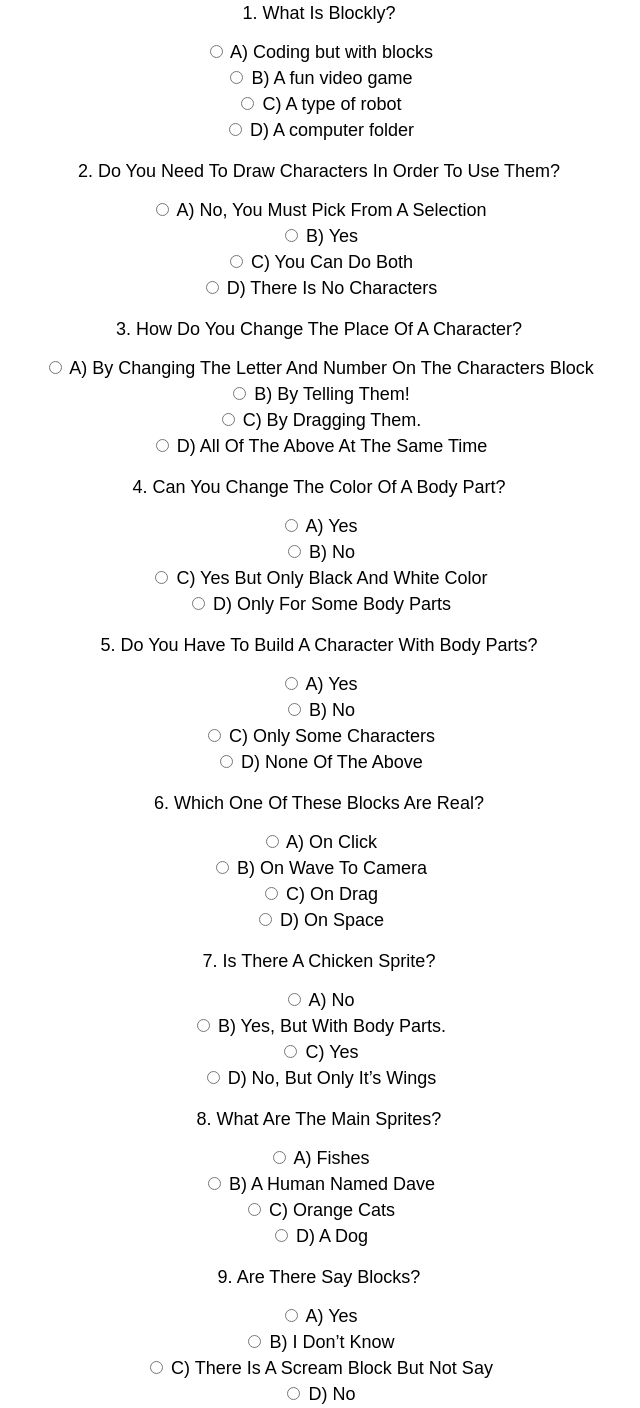
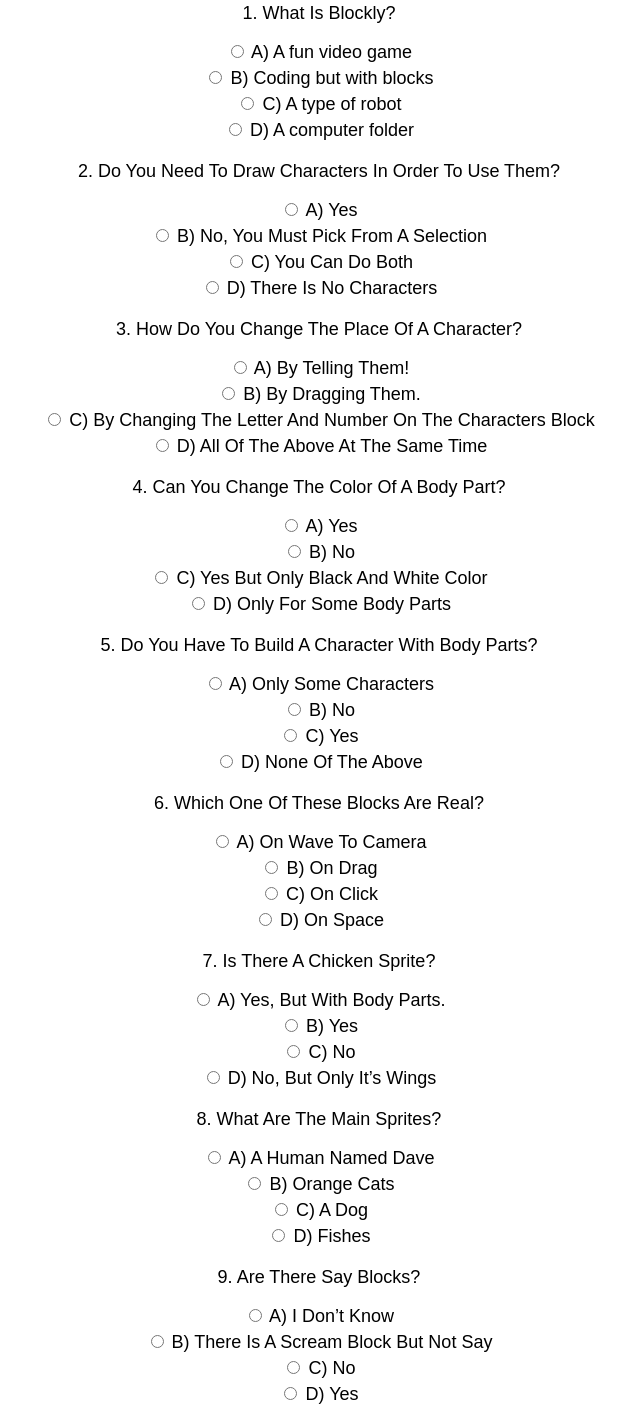
Before and after one commit to IshikDeveloper/bcc-demo, a plain HTML site: page quiz.html in a window 1280 px wide. Shown: the part 93-1501 px from the top of the page, without its empty margins (321-961 px from the left). Drawn offline with Linux system fonts and the light colour scheme.

Commit message:
Update quiz.html

```diff
--- a/quiz.html
+++ b/quiz.html
@@ -70,8 +70,8 @@
             <div class="question">
                 <p>1. What Is Blockly?</p>
                 <div class="options">
-                    <label><input type="radio" name="q1" value="A"> A) Coding but with blocks</label>
-                    <label><input type="radio" name="q1" value="B"> B) A fun video game</label>
+                    <label><input type="radio" name="q1" value="A"> A) A fun video game</label>
+                    <label><input type="radio" name="q1" value="B"> B) Coding but with blocks</label>
                     <label><input type="radio" name="q1" value="C"> C) A type of robot</label>
                     <label><input type="radio" name="q1" value="D"> D) A computer folder</label>
                 </div>
@@ -80,8 +80,8 @@
             <div class="question">
                 <p>2. Do You Need To Draw Characters In Order To Use Them?</p>
                 <div class="options">
-                    <label><input type="radio" name="q2" value="A"> A) No, You Must Pick From A Selection</label>
-                    <label><input type="radio" name="q2" value="B"> B) Yes</label>
+                    <label><input type="radio" name="q2" value="A"> A) Yes</label>
+                    <label><input type="radio" name="q2" value="B"> B) No, You Must Pick From A Selection</label>
                     <label><input type="radio" name="q2" value="C"> C) You Can Do Both</label>
                     <label><input type="radio" name="q2" value="D"> D) There Is No Characters</label>
                 </div>
@@ -90,9 +90,9 @@
             <div class="question">
                 <p>3. How Do You Change The Place Of A Character?</p>
                 <div class="options">
-                    <label><input type="radio" name="q3" value="A"> A) By Changing The Letter And Number On The Characters Block</label>
-                    <label><input type="radio" name="q3" value="B"> B) By Telling Them!</label>
-                    <label><input type="radio" name="q3" value="C"> C) By Dragging Them.</label>
+                    <label><input type="radio" name="q3" value="A"> A) By Telling Them!</label>
+                    <label><input type="radio" name="q3" value="B"> B) By Dragging Them.</label>
+                    <label><input type="radio" name="q3" value="C"> C) By Changing The Letter And Number On The Characters Block</label>
                     <label><input type="radio" name="q3" value="D"> D) All Of The Above At The Same Time</label>
                 </div>
             </div>
@@ -110,9 +110,9 @@
             <div class="question">
                 <p>5. Do You Have To Build A Character With Body Parts?</p>
                 <div class="options">
-                    <label><input type="radio" name="q5" value="A"> A) Yes</label>
+                    <label><input type="radio" name="q5" value="A"> A) Only Some Characters</label>
                     <label><input type="radio" name="q5" value="B"> B) No</label>
-                    <label><input type="radio" name="q5" value="C"> C) Only Some Characters</label>
+                    <label><input type="radio" name="q5" value="C"> C) Yes</label>
                     <label><input type="radio" name="q5" value="D"> D) None Of The Above</label>
                 </div>
             </div>
@@ -120,9 +120,9 @@
             <div class="question">
                 <p>6. Which One Of These Blocks Are Real?</p>
                 <div class="options">
-                    <label><input type="radio" name="q6" value="A"> A) On Click</label>
-                    <label><input type="radio" name="q6" value="B"> B) On Wave To Camera</label>
-                    <label><input type="radio" name="q6" value="C"> C) On Drag</label>
+                    <label><input type="radio" name="q6" value="A"> A) On Wave To Camera</label>
+                    <label><input type="radio" name="q6" value="B"> B) On Drag</label>
+                    <label><input type="radio" name="q6" value="C"> C) On Click</label>
                     <label><input type="radio" name="q6" value="D"> D) On Space</label>
                 </div>
             </div>
@@ -130,9 +130,9 @@
             <div class="question">
                 <p>7. Is There A Chicken Sprite?</p>
                 <div class="options">
-                    <label><input type="radio" name="q7" value="A"> A) No</label>
-                    <label><input type="radio" name="q7" value="B"> B) Yes, But With Body Parts.</label>
-                    <label><input type="radio" name="q7" value="C"> C) Yes</label>
+                    <label><input type="radio" name="q7" value="A"> A) Yes, But With Body Parts.</label>
+                    <label><input type="radio" name="q7" value="B"> B) Yes</label>
+                    <label><input type="radio" name="q7" value="C"> C) No</label>
                     <label><input type="radio" name="q7" value="D"> D) No, But Only It’s Wings</label>
                 </div>
             </div>
@@ -140,20 +140,20 @@
             <div class="question">
                 <p>8. What Are The Main Sprites?</p>
                 <div class="options">
-                    <label><input type="radio" name="q8" value="A"> A) Fishes</label>
-                    <label><input type="radio" name="q8" value="B"> B) A Human Named Dave</label>
-                    <label><input type="radio" name="q8" value="C"> C) Orange Cats</label>
-                    <label><input type="radio" name="q8" value="D"> D) A Dog</label>
+                    <label><input type="radio" name="q8" value="A"> A) A Human Named Dave</label>
+                    <label><input type="radio" name="q8" value="B"> B) Orange Cats</label>
+                    <label><input type="radio" name="q8" value="C"> C) A Dog</label>
+                    <label><input type="radio" name="q8" value="D"> D) Fishes</label>
                 </div>
             </div>
 
             <div class="question">
                 <p>9. Are There Say Blocks?</p>
                 <div class="options">
-                    <label><input type="radio" name="q9" value="A"> A) Yes</label>
-                    <label><input type="radio" name="q9" value="B"> B) I Don’t Know</label>
-                    <label><input type="radio" name="q9" value="C"> C) There Is A Scream Block But Not Say</label>
-                    <label><input type="radio" name="q9" value="D"> D) No</label>
+                    <label><input type="radio" name="q9" value="A"> A) I Don’t Know</label>
+                    <label><input type="radio" name="q9" value="B"> B) There Is A Scream Block But Not Say</label>
+                    <label><input type="radio" name="q9" value="C"> C) No</label>
+                    <label><input type="radio" name="q9" value="D"> D) Yes</label>
                 </div>
             </div>
 
```
